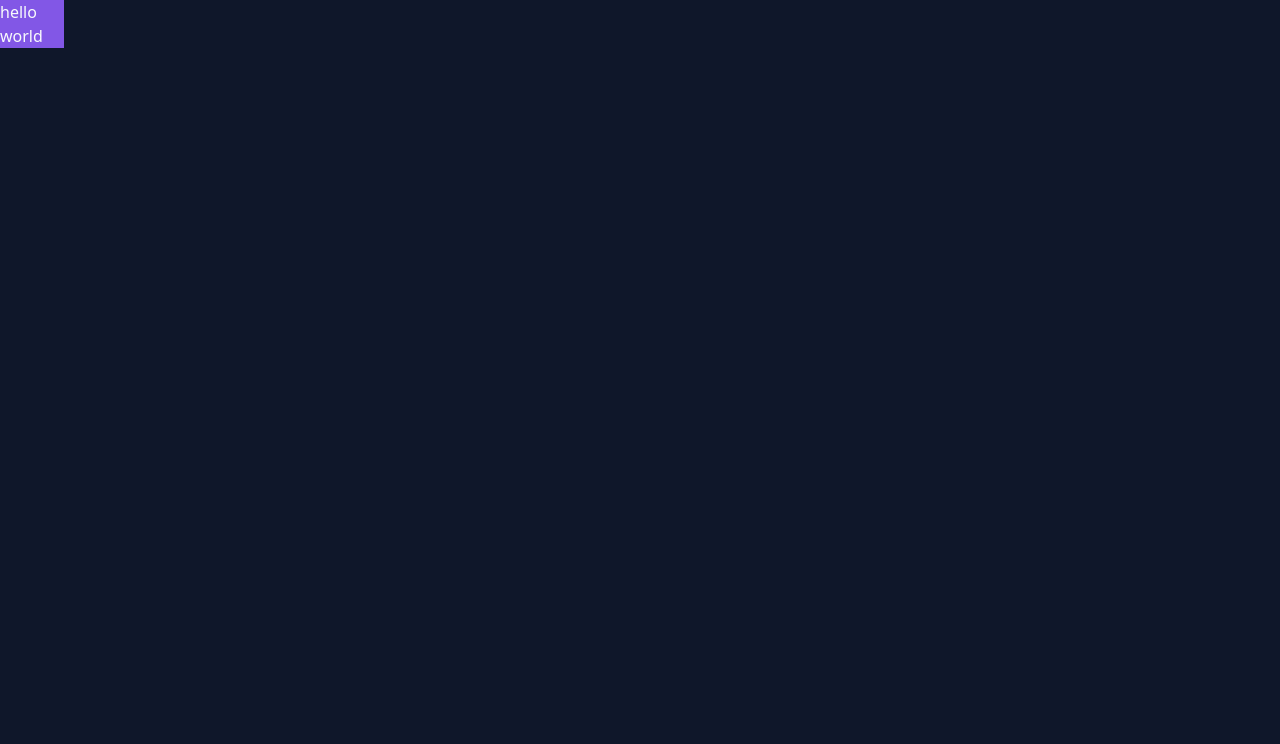
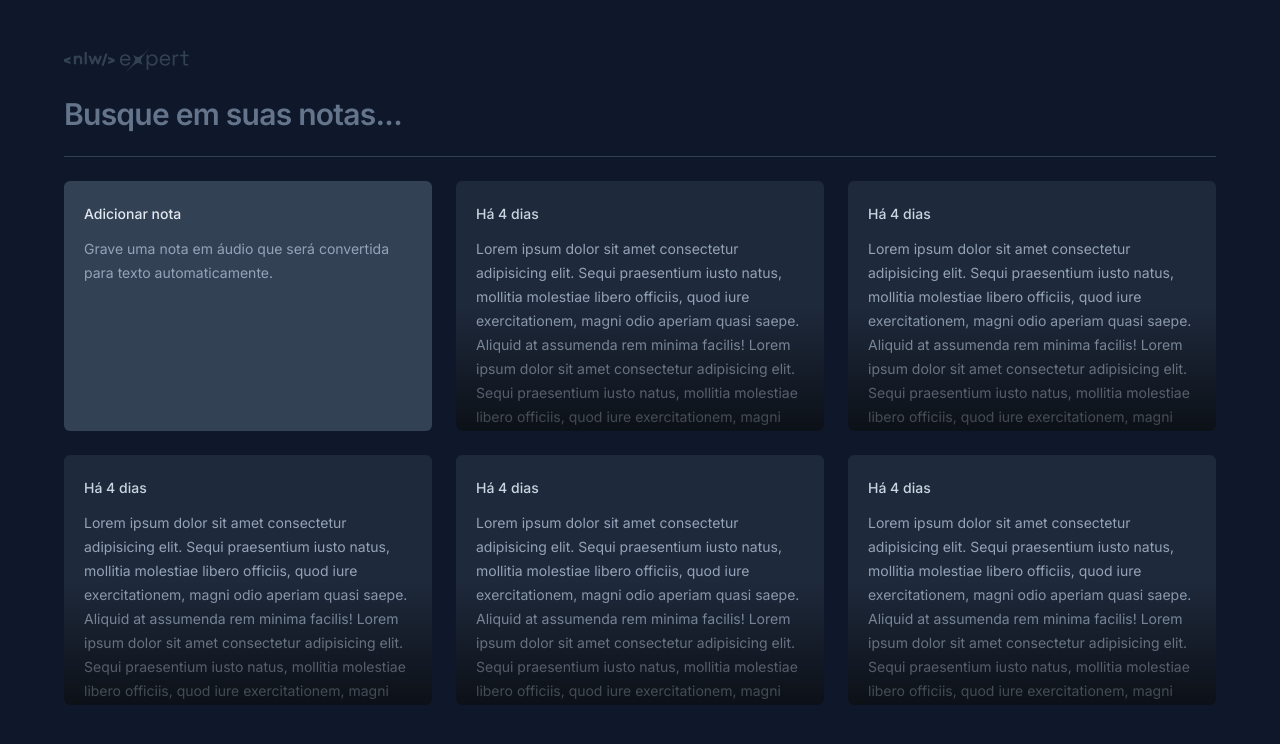
Before and after one commit to diegoveigass/nlw-expert-notes, a React (Vite) app: page / in a window 1280 px wide. Shown: the top 744 px of the page. Built offline with nearby package versions, Linux system fonts and the light colour scheme.

Commit message:
first class

```diff
--- a/index.html
+++ b/index.html
@@ -3,6 +3,8 @@
   <head>
     <meta charset="UTF-8" />
     <meta name="viewport" content="width=device-width, initial-scale=1.0" />
+
+    <link rel="shortcut icon" href="/favicon.png" type="image/png" />
 
     <link rel="preconnect" href="https://fonts.googleapis.com" />
     <link rel="preconnect" href="https://fonts.gstatic.com" crossorigin />
--- a/src/app.tsx
+++ b/src/app.tsx
@@ -1,7 +1,30 @@
+import logo from './assets/logo-nlw-expert.svg'
+import { NewNoteCard } from './components/new-note-card'
+import { NoteCard } from './components/note-card'
+
 export function App() {
   return (
-    <div className="bg-rocketseat w-16">
-      <h1>hello world</h1>
+    <div className="mx-auto max-w-6xl my-12 space-y-6">
+      <img src={logo} alt="NLW Expert" />
+
+      <form className="w-full">
+        <input
+          type="text"
+          placeholder="Busque em suas notas..."
+          className="w-full bg-transparent text-3xl font-semibold tracking-tight outline-none placeholder:text-slate-500"
+        />
+      </form>
+
+      <div className="h-px bg-slate-700" />
+
+      <div className="grid grid-cols-3 auto-rows-[250px] gap-6">
+        <NewNoteCard />
+        <NoteCard />
+        <NoteCard />
+        <NoteCard />
+        <NoteCard />
+        <NoteCard />
+      </div>
     </div>
   )
 }
--- /dev/null
+++ b/src/components/new-note-card.tsx
@@ -0,0 +1,10 @@
+export function NewNoteCard() {
+  return (
+    <div className="rounded-md bg-slate-700 p-5 space-y-3">
+      <span className="text-sm font-medium text-slate-200">Adicionar nota</span>
+      <p className="text-sm leading-6 text-slate-400">
+        Grave uma nota em áudio que será convertida para texto automaticamente.
+      </p>
+    </div>
+  )
+}
--- /dev/null
+++ b/src/components/note-card.tsx
@@ -0,0 +1,24 @@
+export function NoteCard() {
+  return (
+    <button className="rounded-md text-left bg-slate-800 outline-none p-5 space-y-3 overflow-hidden relative hover:ring-2 hover:ring-slate-600 focus-visible:ring-2 focus-visible:ring-lime-400">
+      <span className="text-sm font-medium text-slate-300">Há 4 dias</span>
+      <p className="text-sm leading-6 text-slate-400">
+        Lorem ipsum dolor sit amet consectetur adipisicing elit. Sequi
+        praesentium iusto natus, mollitia molestiae libero officiis, quod iure
+        exercitationem, magni odio aperiam quasi saepe. Aliquid at assumenda rem
+        minima facilis! Lorem ipsum dolor sit amet consectetur adipisicing elit.
+        Sequi praesentium iusto natus, mollitia molestiae libero officiis, quod
+        iure exercitationem, magni odio aperiam quasi saepe. Aliquid at
+        assumenda rem minima facilis! Lorem ipsum dolor sit amet consectetur
+        adipisicing elit. Sequi praesentium iusto natus, mollitia molestiae
+        libero officiis, quod iure exercitationem, magni odio aperiam quasi
+        saepe. Aliquid at assumenda rem minima facilis! Lorem ipsum dolor sit
+        amet consectetur adipisicing elit. Sequi praesentium iusto natus,
+        mollitia molestiae libero officiis, quod iure exercitationem, magni odio
+        aperiam quasi saepe. Aliquid at assumenda rem minima facilis!
+      </p>
+
+      <div className="absolute bottom-0 left-0 right-0 h-1/2 bg-gradient-to-t from-black/60 to-black/0 pointer-events-none" />
+    </button>
+  )
+}
--- a/tailwind.config.js
+++ b/tailwind.config.js
@@ -3,8 +3,8 @@ export default {
   content: ['./index.html', './src/**/*.tsx'],
   theme: {
     extend: {
-      colors: {
-        rocketseat: '#8257e6',
+      fontFamily: {
+        sans: ['Inter', 'sans-serif'],
       },
     },
   },
```
Also changed, not shown: public/favicon.png (added), src/assets/logo-nlw-expert.svg (added).
